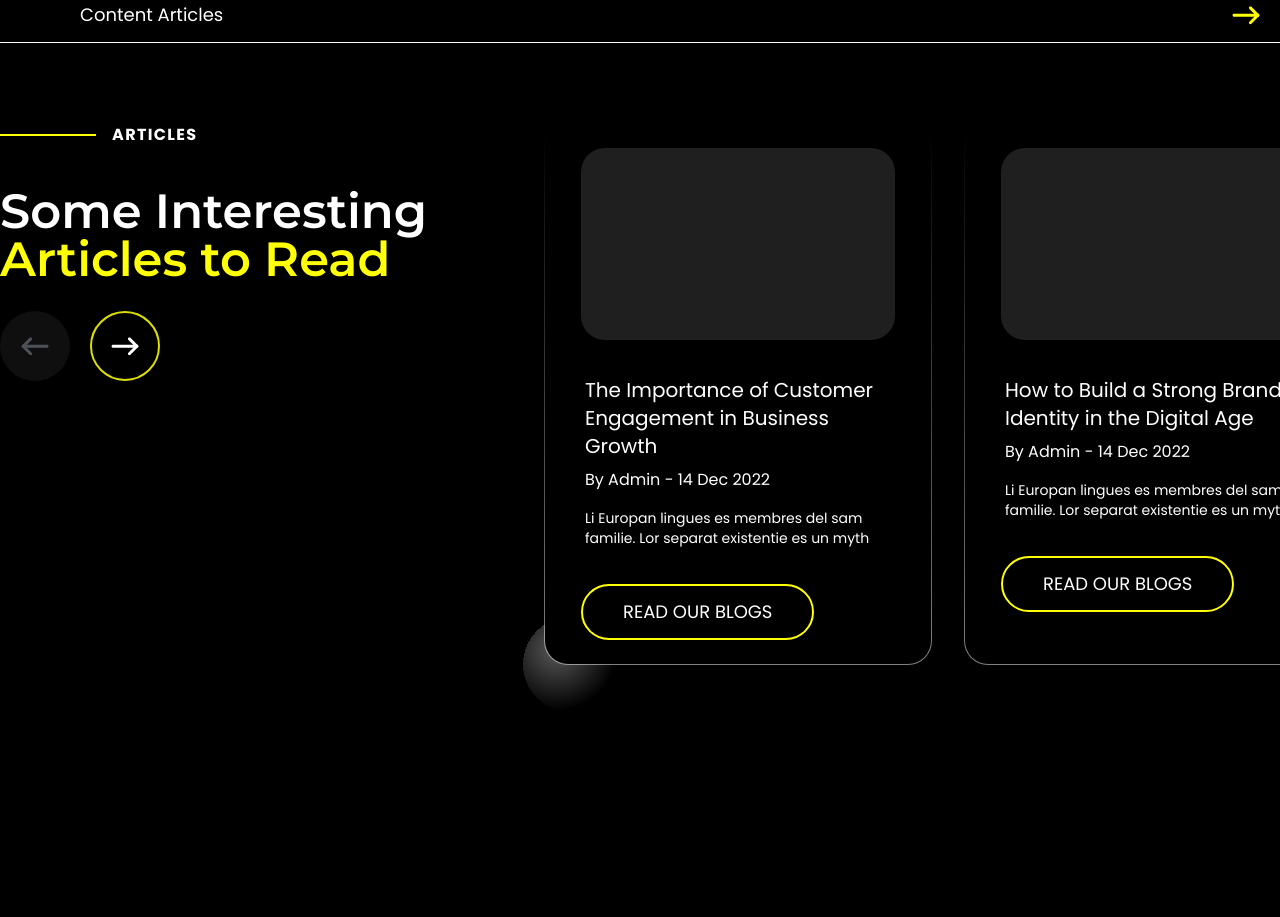
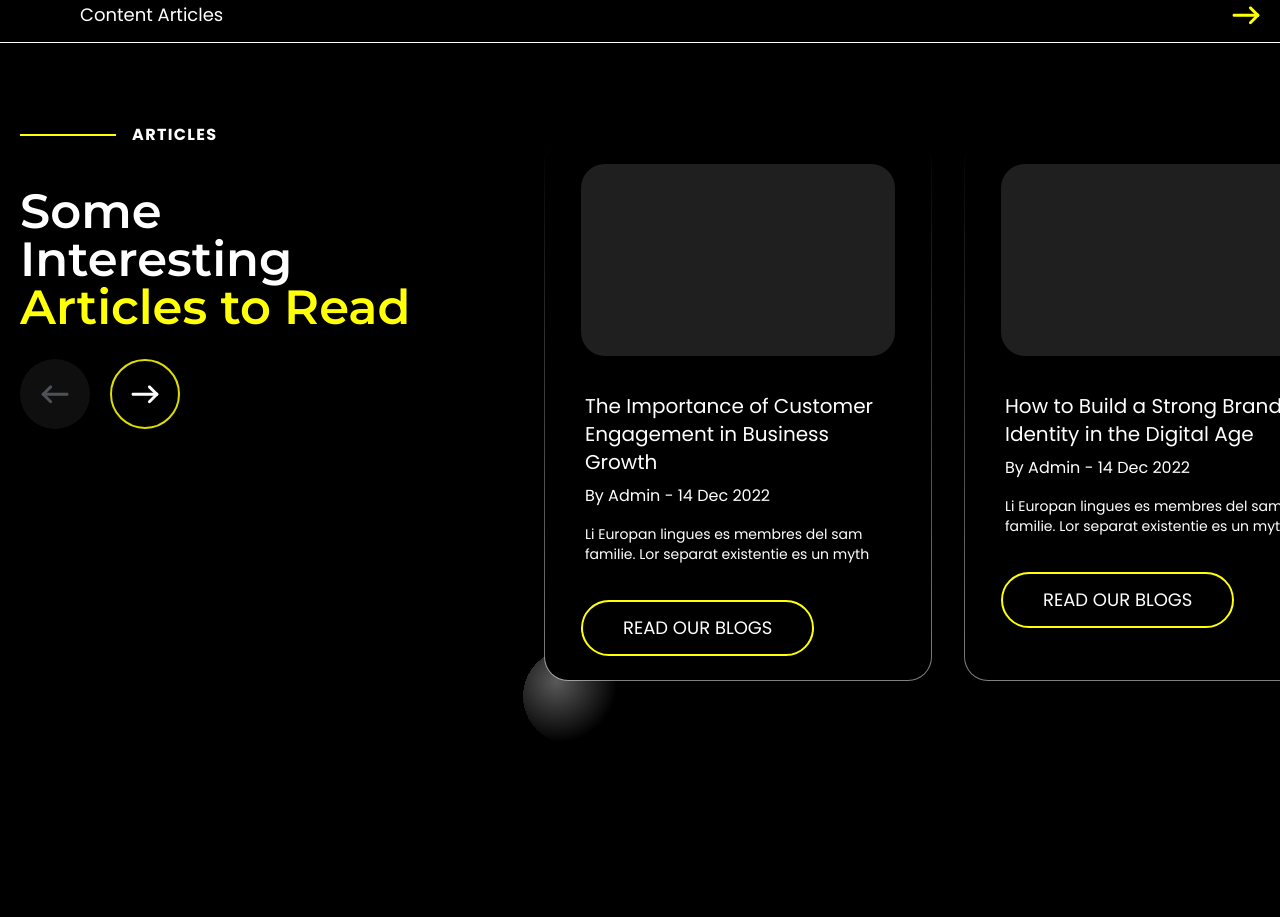
Before and after one commit to xeuxdev/value, a React (Vite) app: page / in a window 1280 px wide. Shown: the part 3280-4197 px from the top of the page. Built offline with nearby package versions, Linux system fonts and the light colour scheme.

Commit message:
fix padding issues

```diff
--- a/src/components/sections/articles.tsx
+++ b/src/components/sections/articles.tsx
@@ -89,7 +89,7 @@ export function ArticlesSection() {
       </div>
 
       <div className="flex flex-col lg:flex-row gap-12 xl:gap-20 2xl:gap-24 max-w-7xl ml-auto mr-0 relative">
-        <div className="px-5 xl:px-0 w-full max-w-[27.75rem]">
+        <div className="px-5 2xl:px-0 w-full max-w-[27.75rem]">
           <div className="flex items-center gap-4 mb-8 lg:mb-10">
             <div className="w-24 bg-secondary border border-secondary" />
             <p className="font-poppins font-bold text-sm md:text-base tracking-[1.35px] uppercase">
@@ -133,7 +133,7 @@ export function ArticlesSection() {
 
         <ScrollArea className="w-full">
           <div
-            className="flex px-5 gap-8 transition-all duration-300"
+            className="flex px-5 py-4 gap-8 transition-all duration-300"
             ref={scrollRef}
           >
             {blogs.map((blog, index) => (
```
